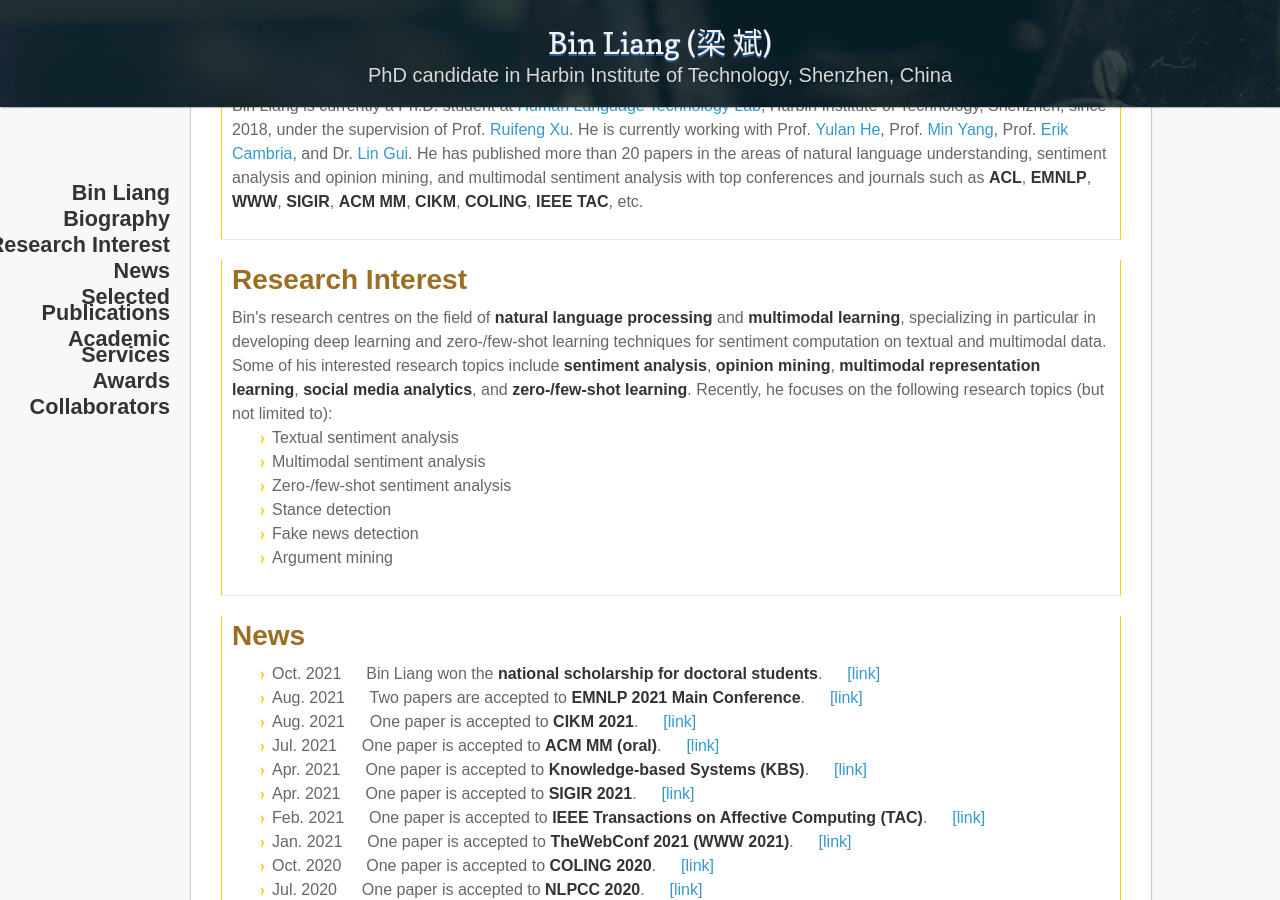
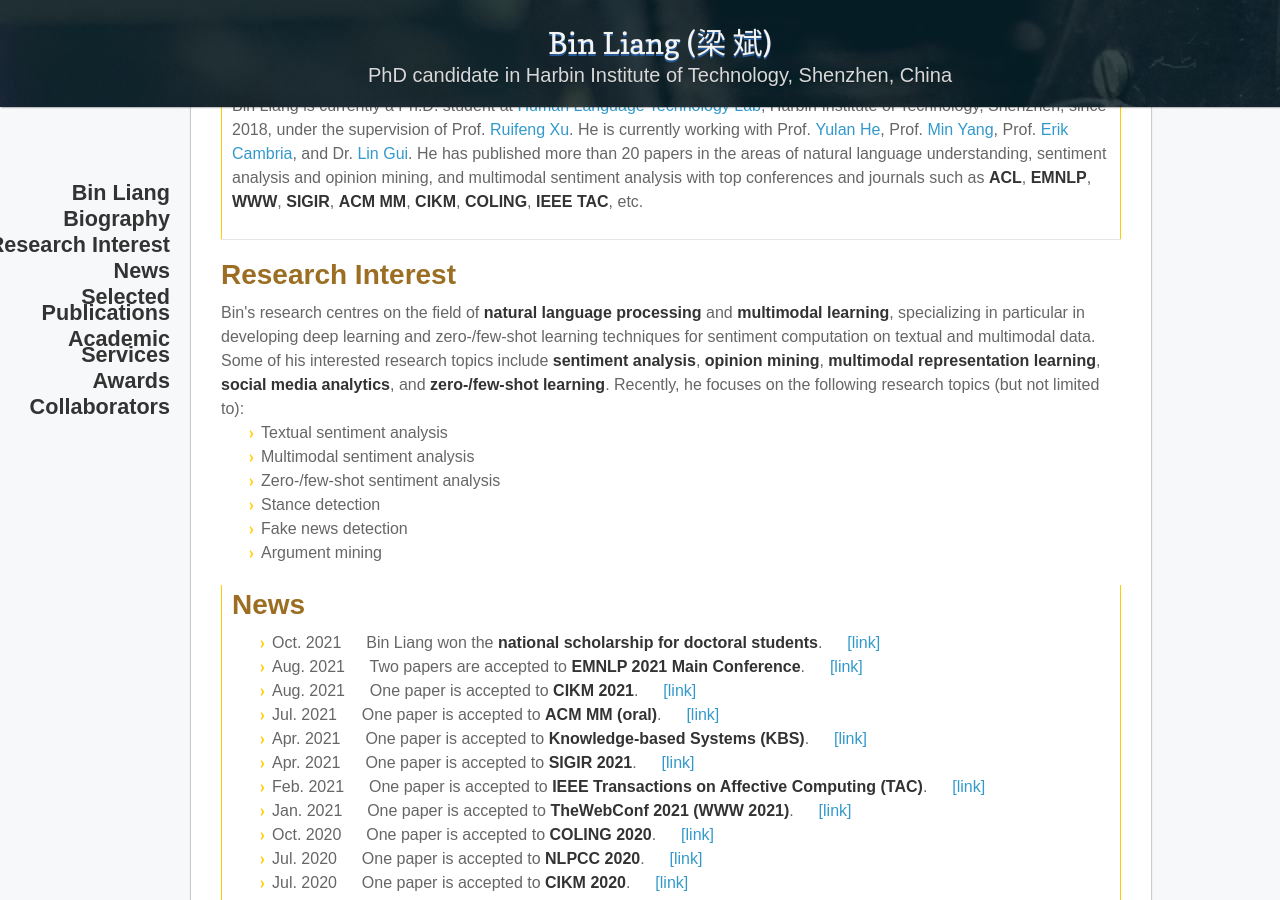
Before and after one commit to BinLiang-NLP/BinLiang-NLP.github.io, a Jekyll site: the page built from index.md, in a window 1280 px wide and 900 px high, scrolled down 392 px. Built offline with Jekyll 4.4.1, drawn with Linux system fonts in a browser that asks for light colours; nearby versions of some CDN libraries; our own code applies the rules of GitHub Pages for plain Markdown files.

Commit message:
Update index.md

```diff
--- a/index.md
+++ b/index.md
@@ -26,11 +26,10 @@
 </table>
 
 
-<table border="0">
-  <tr>
-    <td width="100%">
-      <h1>Research Interest</h1>
-      Bin's research centres on the field of <strong>natural language processing</strong> and <strong>multimodal learning</strong>, specializing in particular in developing deep learning and zero-/few-shot learning techniques for sentiment computation on textual and multimodal data. Some of his interested research topics include <strong>sentiment analysis</strong>, <strong>opinion mining</strong>, <strong>multimodal representation learning</strong>, <strong>social media analytics</strong>, and <strong>zero-/few-shot learning</strong>. Recently, he focuses on the following research topics (but not limited to):
+<tr>
+<td width="100%">
+<h1>Research Interest</h1>
+Bin's research centres on the field of <strong>natural language processing</strong> and <strong>multimodal learning</strong>, specializing in particular in developing deep learning and zero-/few-shot learning techniques for sentiment computation on textual and multimodal data. Some of his interested research topics include <strong>sentiment analysis</strong>, <strong>opinion mining</strong>, <strong>multimodal representation learning</strong>, <strong>social media analytics</strong>, and <strong>zero-/few-shot learning</strong>. Recently, he focuses on the following research topics (but not limited to):
 <ul>
 <li>Textual sentiment analysis</li>
 <li>Multimodal sentiment analysis</li>
@@ -39,9 +38,8 @@
 <li>Fake news detection</li>
 <li>Argument mining</li>
 </ul>
-    </td>
-  </tr>
-</table>
+</td>
+</tr>
 
 
 
```
